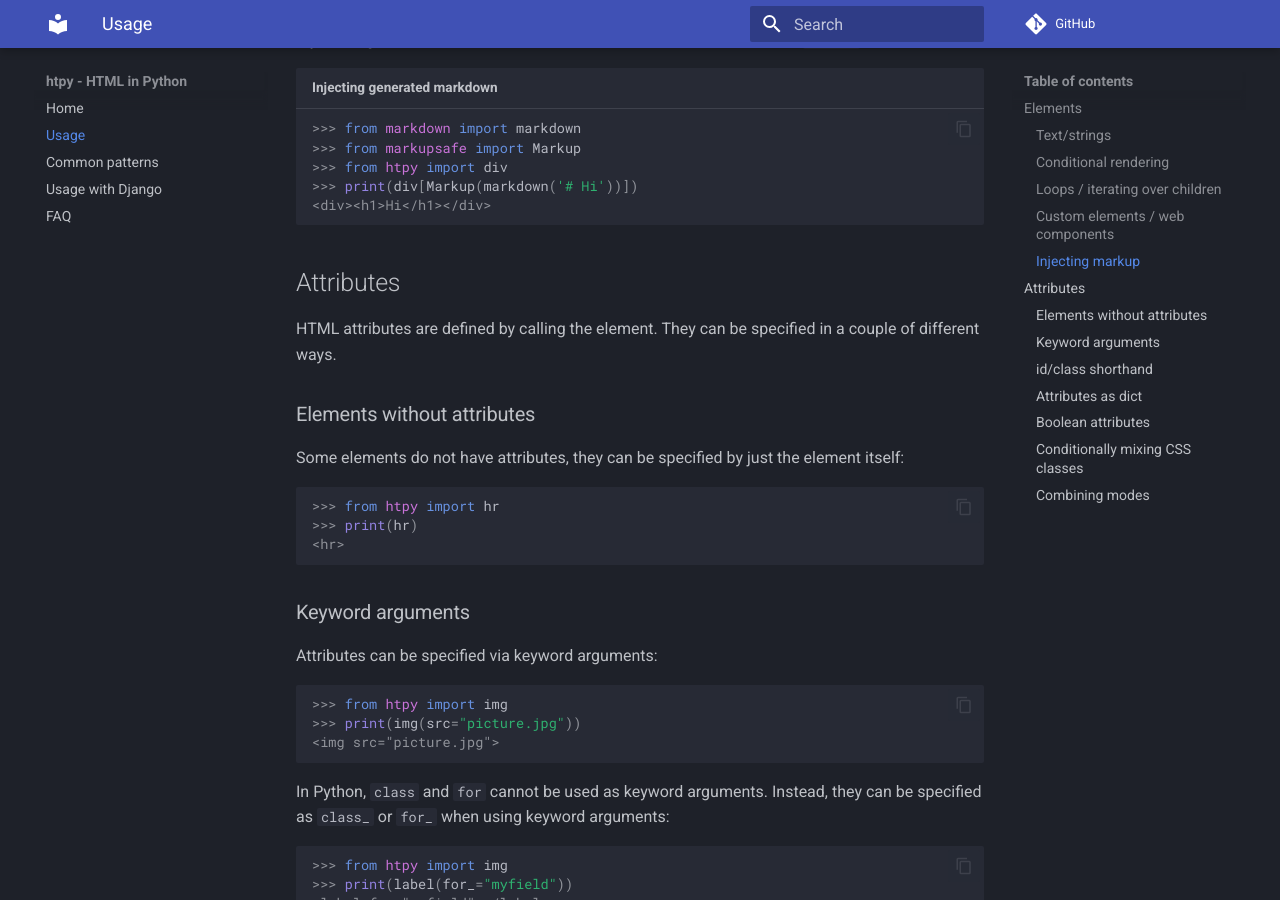
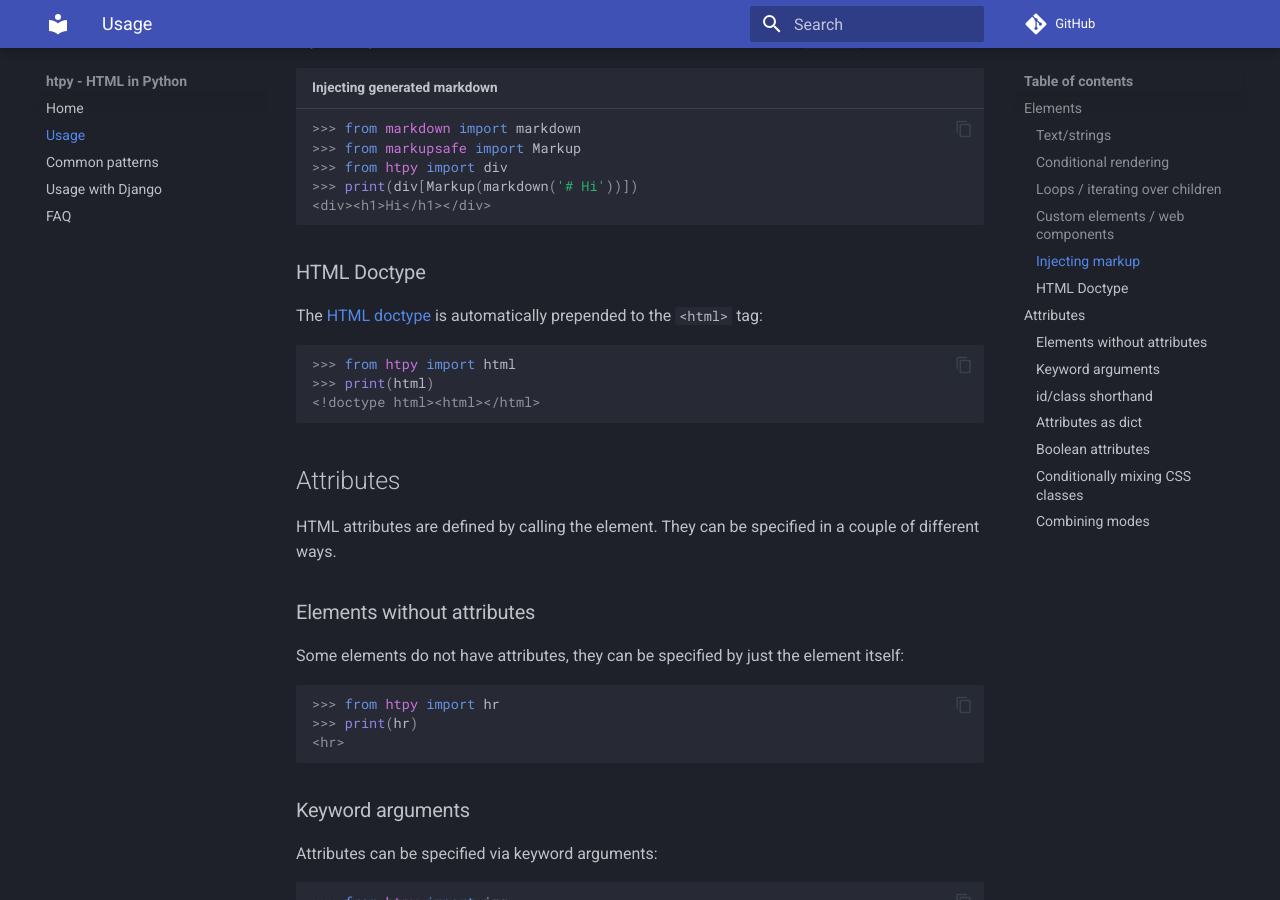
Before and after one commit to pelme/htpy, an MkDocs documentation site: the page built from docs/usage.md, in a window 1280 px wide and 900 px high, scrolled down 2506 px. Built offline with MkDocs 1.6.1 and Material for MkDocs 9.7.7, drawn with Linux system fonts in a browser that asks for light colours; comment, search, counter and statistics services are not loaded.

Commit message:
Add note on <html> doctype

````diff
--- a/docs/usage.md
+++ b/docs/usage.md
@@ -113,6 +113,15 @@ If you are generate [Markdown](https://pypi.org/project/Markdown/) and want to i
 >>> from htpy import div
 >>> print(div[Markup(markdown('# Hi'))])
 <div><h1>Hi</h1></div>
+```
+
+### HTML Doctype
+The [HTML doctype](https://developer.mozilla.org/en-US/docs/Glossary/Doctype) is automatically prepended to the `<html>` tag:
+
+```pycon
+>>> from htpy import html
+>>> print(html)
+<!doctype html><html></html>
 ```
 
 ## Attributes
````
